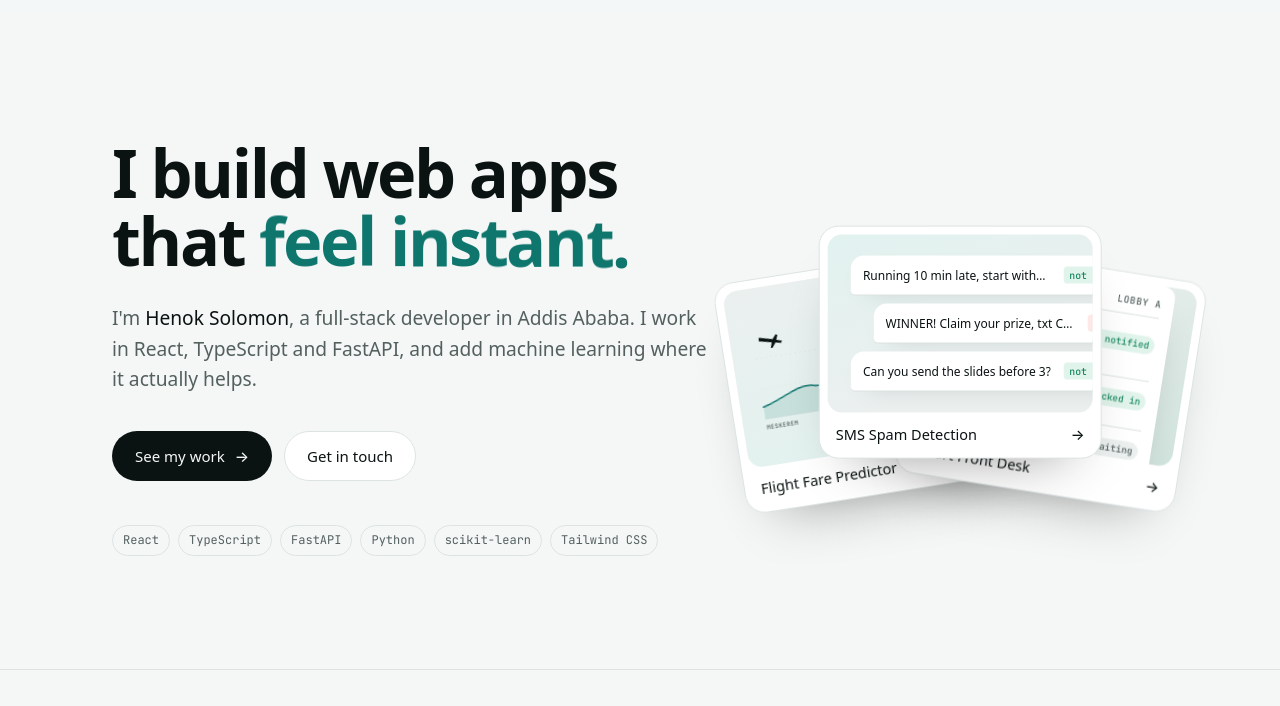
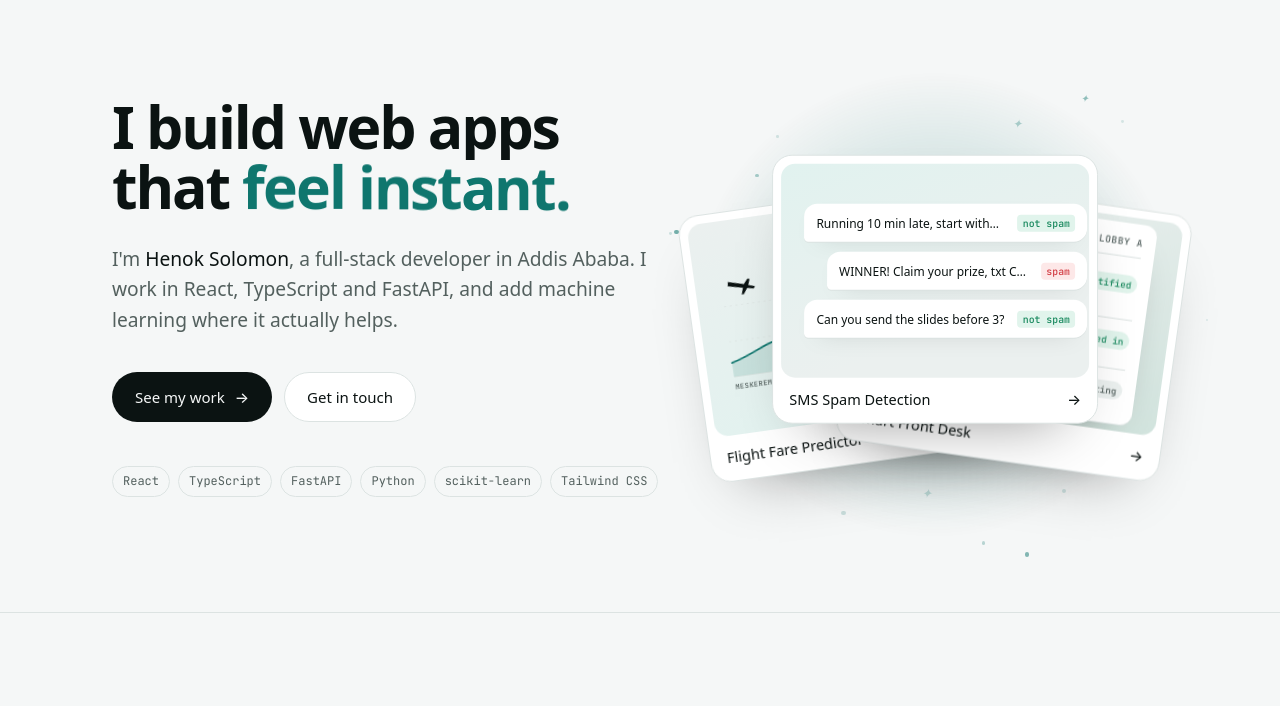
Before and after one commit to HenokInTheStars/portfolio, an Astro site: page / in a window 1280 px wide. Shown: the part 55-761 px from the top of the page. Built offline with nearby package versions, Linux system fonts and the light colour scheme; Astro itself is replaced by a stand-in of ours; animation ran at ten frames a second.

Commit message:
feat(hero): bigger project fan, tighter top spacing, soft glow and stars
Co-Authored-By: Claude Opus 5.5 <noreply@anthropic.com>

```diff
--- a/src/components/Hero.astro
+++ b/src/components/Hero.astro
@@ -5,6 +5,27 @@ import { MAIN_TOOLS, ROTATING_WORDS } from '../data/site';
 import { HAS_RESUME, RESUME_PATH } from '../data/resume';
 
 const fan = FAN_ORDER.map((slug) => getProject(slug)!);
+
+// A few stars around the fan, placed deterministically so every build looks the same.
+const rnd = (i: number) => {
+  const x = Math.sin(i * 73.13 + 1.7) * 43758.5453;
+  return x - Math.floor(x);
+};
+const stars = Array.from({ length: 18 }, (_, i) => {
+  const angle = rnd(i) * Math.PI * 2;
+  const radius = 34 + rnd(i + 40) * 16; // % from centre: keeps stars around the cards, not under them
+  const spark = i % 6 === 0;
+  return {
+    spark,
+    style: [
+      `left:${(50 + Math.cos(angle) * radius).toFixed(1)}%`,
+      `top:${(50 + Math.sin(angle) * radius * 0.9).toFixed(1)}%`,
+      `--s:${spark ? (10 + rnd(i + 80) * 6).toFixed(0) : (2 + rnd(i + 80) * 2.5).toFixed(1)}px`,
+      `--tw:${(2.4 + rnd(i + 120) * 3).toFixed(1)}s`,
+      `--td:${(-rnd(i + 160) * 4).toFixed(1)}s`,
+    ].join(';'),
+  };
+});
 const spoken = `I build web apps that ${ROTATING_WORDS.slice(0, -1).map((w) => w.replace('.', '')).join(', ')}, and that ${ROTATING_WORDS.at(-1)}`;
 ---
 
@@ -40,6 +61,9 @@ const spoken = `I build web apps that ${ROTATING_WORDS.slice(0, -1).map((w) => w
   </div>
 
   <div class="fan" role="group" aria-label="Featured projects">
+    <div class="fan-sky" aria-hidden="true">
+      {stars.map((s) => <i class:list={{ spark: s.spark }} style={s.style}></i>)}
+    </div>
     {
       fan.map((p, i) => (
         <a class={`fan-card fan-${i}`} href={`/work/${p.slug}/`} data-project={p.slug} aria-label={`${p.title} case study`}>
--- a/src/styles/global.css
+++ b/src/styles/global.css
@@ -137,7 +137,7 @@ a { color: inherit; }
 @media (max-width: 560px) { .nav a.hide-sm { display: none; } }
 
 /* ---------- Hero ---------- */
-.hero { padding-block: clamp(56px, 11vw, 128px) clamp(56px, 8vw, 96px); }
+.hero { padding-block: clamp(28px, 5vw, 64px) clamp(48px, 6vw, 80px); }
 
 .headline {
   font-family: var(--f-display);
@@ -161,7 +161,7 @@ a { color: inherit; }
 .rot-word.leaving { position: absolute; left: 0; top: 0; }
 .rot .ch { display: inline-block; will-change: transform; }
 
-.hero-lede { max-width: 56ch; color: var(--muted); font-size: clamp(1.05rem, 1.6vw, 1.2rem); margin: 28px 0 0; text-wrap: pretty; }
+.hero-lede { max-width: 50ch; color: var(--muted); font-size: clamp(1.05rem, 1.6vw, 1.2rem); margin: 28px 0 0; text-wrap: pretty; }
 .hero-lede strong { color: var(--ink); font-weight: 500; }
 .hero-actions { display: flex; flex-wrap: wrap; gap: 12px; margin-top: 36px; }
 .btn {
@@ -305,23 +305,37 @@ section.block { padding-block: clamp(56px, 8vw, 96px); border-top: 1px solid var
 .facts dd { margin: 0; font-weight: 500; }
 
 /* ---------- Hero with project fan ---------- */
-.hero-text { min-width: 0; }
+.hero-text { min-width: 0; position: relative; z-index: 1; }
 @media (min-width: 960px) {
-  .hero { display: grid; grid-template-columns: minmax(0, 1.3fr) minmax(0, .9fr); gap: 40px; align-items: center; }
-  .headline { font-size: clamp(3rem, 5.2vw, 4.4rem); max-width: none; }
+  .hero { display: grid; grid-template-columns: minmax(0, 1.2fr) minmax(0, 1fr); gap: 32px; align-items: center; }
+  .headline { font-size: clamp(3rem, 4.6vw, 4rem); max-width: none; }
 }
 .fan {
-  position: relative; width: 100%; max-width: 520px; height: clamp(320px, 34vw, 460px);
-  justify-self: center; margin-top: 48px;
+  position: relative; width: 100%; max-width: 600px; height: clamp(320px, min(36vw, 64vh), 520px);
+  justify-self: center; margin-top: 40px;
 }
 @media (min-width: 960px) { .fan { margin-top: 0; } }
+/* Soft teal glow and a few stars behind the fan (echoes the footer sky) */
+.fan-sky { position: absolute; inset: -14% -10%; pointer-events: none; z-index: 0; }
+.fan-sky::before {
+  content: ""; position: absolute; inset: 8% 4%;
+  background: radial-gradient(closest-side, color-mix(in srgb, var(--accent) 30%, transparent), transparent 92%);
+  animation: glow 7s ease-in-out infinite alternate;
+}
+@keyframes glow { from { transform: scale(.94); opacity: .75; } to { transform: scale(1.04); opacity: 1; } }
+.fan-sky i {
+  position: absolute; width: var(--s); height: var(--s); border-radius: 50%; background: var(--accent);
+  opacity: .7; animation: twinkle var(--tw, 3s) ease-in-out var(--td, 0s) infinite alternate;
+}
+.fan-sky i.spark { background: none; border-radius: 0; width: auto; height: auto; color: var(--accent); font-size: var(--s); line-height: 1; }
+.fan-sky i.spark::before { content: "✦"; }
 .fan-card {
-  position: absolute; left: 50%; top: 50%; width: 68%; aspect-ratio: 4 / 3.3; max-width: 100%;
+  position: absolute; left: 50%; top: 50%; width: 70%; aspect-ratio: 4 / 3.3; max-width: 100%;
   text-decoration: none; color: inherit; transform-origin: 50% 115%;
   transition: transform .8s var(--ease); animation: fadein .9s var(--ease) both;
 }
-.fan-0 { z-index: 1; transform: translate(-50%, -50%) translate(-24%, 6%) rotate(-9deg); animation-delay: .35s; }
-.fan-1 { z-index: 2; transform: translate(-50%, -50%) translate(24%, 6%) rotate(9deg); animation-delay: .45s; }
+.fan-0 { z-index: 1; transform: translate(-50%, -50%) translate(-17%, 6%) rotate(-8deg); animation-delay: .35s; }
+.fan-1 { z-index: 2; transform: translate(-50%, -50%) translate(17%, 6%) rotate(8deg); animation-delay: .45s; }
 .fan-2 { z-index: 3; transform: translate(-50%, -50%) translateY(-3%); animation-delay: .55s; }
 @media (hover: hover) {
   .fan:hover .fan-0 { transform: translate(-50%, -50%) translate(-46%, 10%) rotate(-15deg); }
```
